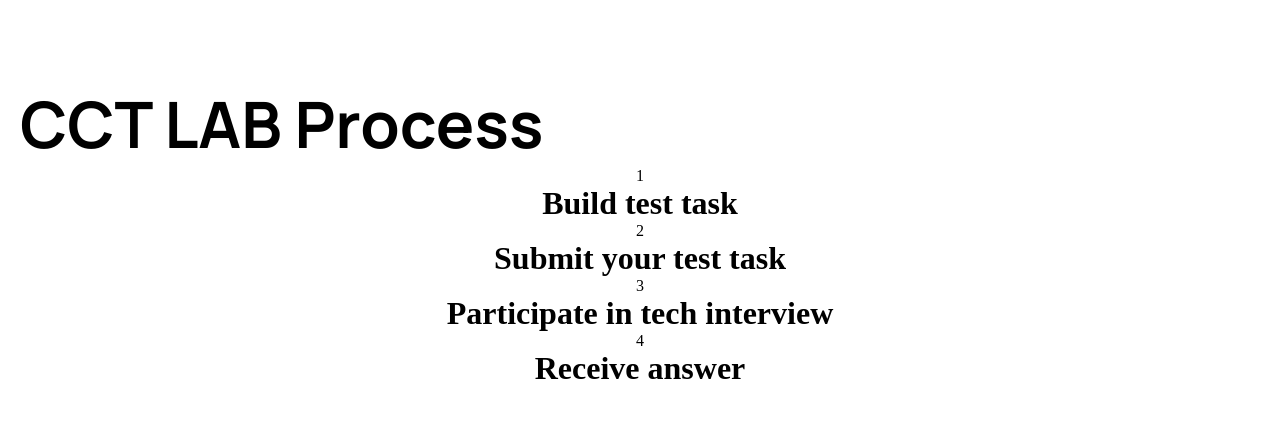
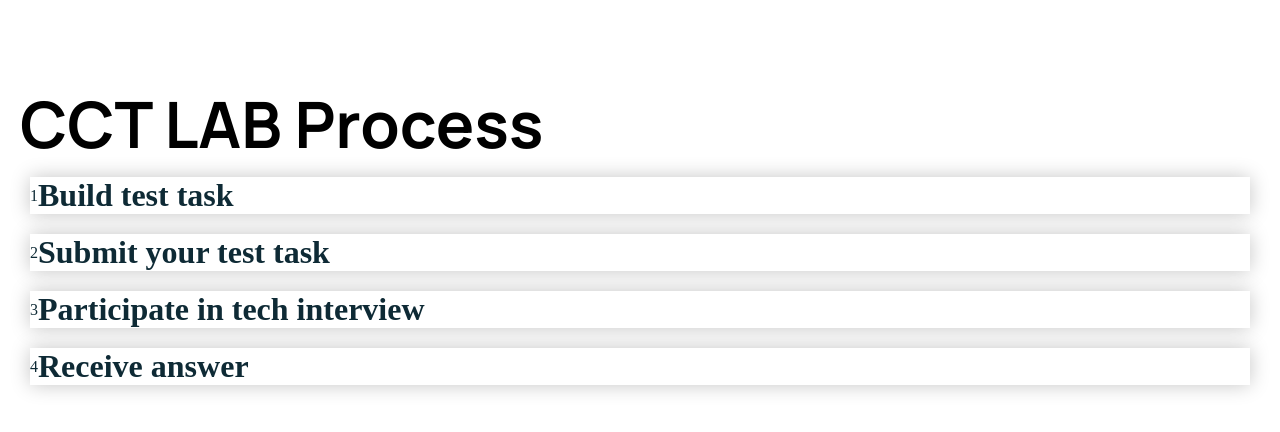
Before and after one commit to grum1n/react-cct, a React (Create React App) app: page / in a window 1280 px wide. Shown: the top 432 px of the page. Built offline with nearby package versions, Linux system fonts and the light colour scheme.

Commit message:
added WrapDiv  style

```diff
--- a/src/components/Accordion.js
+++ b/src/components/Accordion.js
@@ -27,6 +27,23 @@ const Logo = styled.div`
     line-height:87px;
     color: rgba(0,0,0,1);
 `
+const WrapContainer = styled.div`
+    padding:10px;
+    background:#fff;
+`
+const WrapDiv = styled.div`
+    background:#fff;
+    padding:0;
+    color:rgba(14,42,53,1);
+    position:relative;
+    display: flex;
+    justify-content: flex-start;
+    align-items:center;
+    width:100%;
+    text-align:center;
+    cursor:pointer;
+    box-shadow: 0 0 20px #c5c5c5;
+`
 
 const Accordion = () => {
     return (
@@ -35,10 +52,12 @@ const Accordion = () => {
                 <Logo>CCT LAB Process</Logo>
                 {Data.map((item, index) => {
                     return (
-                        <>
-                            <span>{item.number}</span>
-                            <h1>{item.title}</h1>
-                        </>
+                        <WrapContainer>
+                            <WrapDiv>
+                                <span>{item.number}</span>
+                                <h1>{item.title}</h1>
+                            </WrapDiv>
+                        </WrapContainer>
                         )
                 })}
 
```
